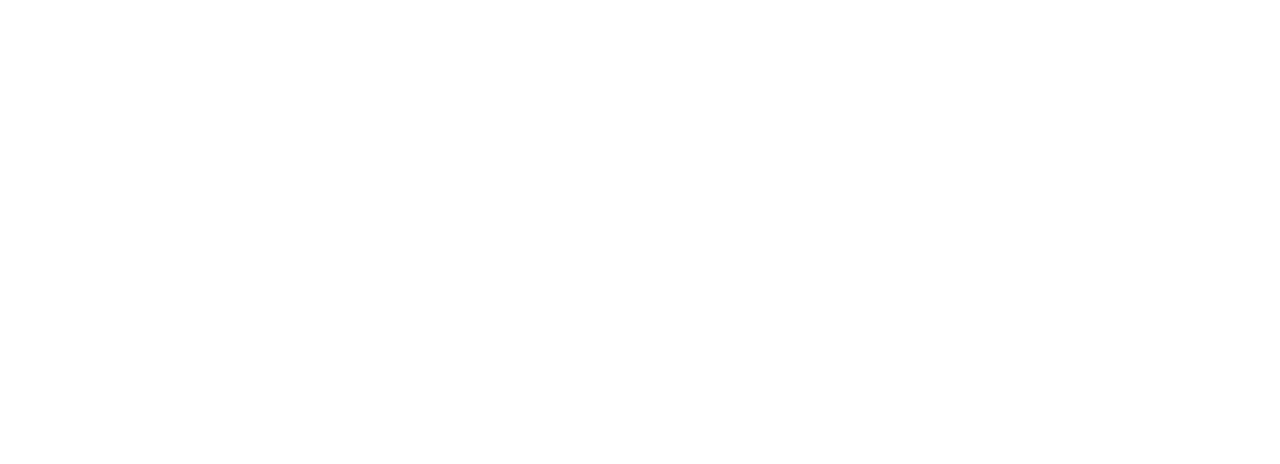
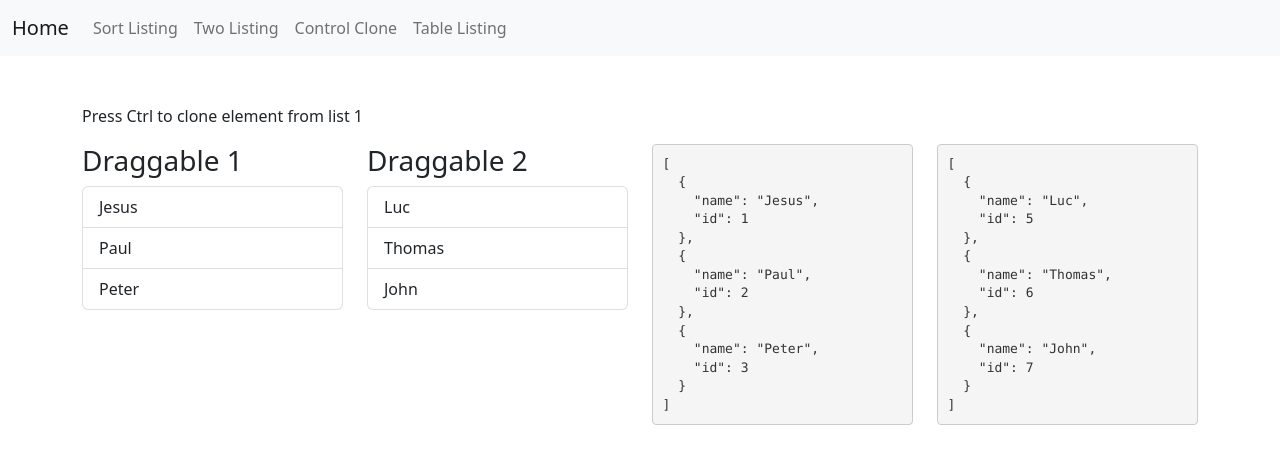
Before and after one commit to zorenleolumosbog/vue-drag-and-drop, a Vue app: page /control-clone in a window 1280 px wide. Before the commit this address had no page. Shown: the top 464 px of the page. Built offline with nearby package versions, Linux system fonts and the light colour scheme.

Commit message:
Add table drag sorting and cloning

```diff
--- a/src/router/index.js
+++ b/src/router/index.js
@@ -5,13 +5,23 @@ const router = createRouter({
   routes: [
     {
       path: '/',
+      name: 'sort-list',
+      component: () => import('../views/SortList.vue')
+    },
+    {
+      path: '/two-list',
       name: 'two-list',
       component: () => import('../views/TwoList.vue')
     },
     {
-      path: '/sorting-list',
-      name: 'sorting-list',
-      component: () => import('../views/SortingList.vue')
+      path: '/control-clone',
+      name: 'control-clone',
+      component: () => import('../views/ControlClone.vue')
+    },
+    {
+      path: '/table-list',
+      name: 'table-list',
+      component: () => import('../views/TableList.vue')
     }
   ]
 })
--- /dev/null
+++ b/src/views/ControlClone.vue
@@ -0,0 +1,137 @@
+<template>
+    <the-header></the-header>
+    <div class="container mt-5">
+        <div class="row">
+            <p>Press Ctrl to clone element from list 1</p>
+            <div class="col-3">
+                <h3>Draggable 1</h3>
+                <draggable
+                class="dragArea list-group"
+                :list="state.list1"
+                v-bind="dragOptions"
+                :clone="clone"
+                :group="{ name: 'people', pull: pullFunction }"
+                @start="start"
+                item-key="id"
+                >
+                <template #item="{ element }">
+                    <div class="list-group-item">
+                    {{ element.name }}
+                    </div>
+                </template>
+                </draggable>
+            </div>
+
+            <div class="col-3">
+                <h3>Draggable 2</h3>
+                <draggable
+                class="dragArea list-group"
+                v-bind="dragOptions"
+                :list="state.list2"
+                group="people"
+                item-key="id"
+                >
+                <template #item="{ element }">
+                    <div class="list-group-item">
+                    {{ element.name }}
+                    </div>
+                </template>
+                </draggable>
+            </div>
+
+            <div class="col-3">
+                <pre>{{ state.list1 }}</pre>
+            </div>
+
+            <div class="col-3">
+                <pre>{{ state.list2 }}</pre>
+            </div>
+        </div>
+        </div>
+  </template>
+
+<script setup lang="ts">
+    import TheHeader from './TheHeader.vue';
+    import draggable from 'vuedraggable';
+    import { ref, reactive, computed } from 'vue';
+
+    let idGlobal = 8;
+
+    const controlOnStart = ref(true);
+
+    const state = reactive({
+        list1: [
+          { name: "Jesus", id: 1 },
+          { name: "Paul", id: 2 },
+          { name: "Peter", id: 3 }
+        ],
+        list2: [
+          { name: "Luc", id: 5 },
+          { name: "Thomas", id: 6 },
+          { name: "John", id: 7 }
+        ],
+    });
+
+    const dragOptions = computed(() => {
+        return {
+            animation: 200,
+            group: "people",
+            disabled: false,
+            ghostClass: "ghost"
+        };
+    });
+
+    const clone = ({ name }) => {
+        return { name, id: idGlobal++ };
+    };
+    const pullFunction = () => {
+    return controlOnStart ? "clone" : true;
+    };
+    const start = ({ originalEvent }) => {
+        controlOnStart.value = originalEvent.ctrlKey;
+    };
+
+    const checkMove = (event: any) => {
+        console.log("Future index: " + event.draggedContext.futureIndex);
+    };
+</script>
+<style scoped>
+.flip-list-move {
+  transition: transform 0.5s;
+}
+.no-move {
+  transition: transform 0s;
+}
+.ghost {
+  background: #f0f0f0;
+  color: transparent;
+}
+.list-group {
+  min-height: 20px;
+}
+.list-group-item {
+  cursor: move;
+}
+.list-group-item i {
+  cursor: pointer;
+}
+pre {
+  display: block;
+  padding: 9.5px;
+  margin: 0 0 10px;
+  font-size: 13px;
+  line-height: 1.42857143;
+  color: #333;
+  word-break: break-all;
+  word-wrap: break-word;
+  background-color: #f5f5f5;
+  border: 1px solid #ccc;
+  border-radius: 4px;
+}
+.v-card {
+    background-color: #f5f5f5;
+    border: 1px solid #ccc;
+    border-radius: 4px;
+    padding: 9.5px;
+}
+</style>
--- a/src/views/SortingList.vue
+++ b/src/views/SortList.vue
@@ -1,4 +1,5 @@
 <template>
+    <the-header></the-header>
     <div class="container mt-5">
         <div class="row">
             <div class="col-2">
@@ -62,6 +63,7 @@
 </template>
 
 <script setup lang="ts">
+    import TheHeader from './TheHeader.vue';
     import draggable from 'vuedraggable';
     import { ref, reactive, computed } from 'vue';
 
@@ -110,8 +112,8 @@
   transition: transform 0s;
 }
 .ghost {
-  opacity: 0.5;
   background: #f0f0f0;
+  color: transparent;
 }
 .list-group {
   min-height: 20px;
--- /dev/null
+++ b/src/views/TableList.vue
@@ -0,0 +1,94 @@
+<template>
+    <the-header></the-header>
+    <div class="container mt-5">
+        <div class="row">
+            <div class="col-8">
+                <h3>Draggable table</h3>
+
+                <table class="table table-striped">
+                <thead class="thead-dark">
+                    <tr>
+                    <th scope="col">Id</th>
+                    <th scope="col">Name</th>
+                    <th scope="col">Sport</th>
+                    </tr>
+                </thead>
+                <draggable v-model="state.list"
+                    tag="tbody"
+                    v-bind="dragOptions"
+                    :move="checkMove"
+                    item-key="name">
+                    <template #item="{ element }">
+                    <tr>
+                        <td scope="row">{{ element.id }}</td>
+                        <td>{{ element.name }}</td>
+                        <td>{{ element.sport }}</td>
+                    </tr>
+                    </template>
+                </draggable>
+                </table>
+            </div>
+
+            <div class="col-3">
+                <pre>{{ state.list }}</pre>
+            </div>
+        </div>
+    </div>
+</template>
+
+<script setup lang="ts">
+    import TheHeader from './TheHeader.vue';
+    import draggable from 'vuedraggable';
+    import { ref, reactive, computed } from 'vue';
+
+    const dragging = ref(false);
+
+    const state = reactive({
+        list: [
+          { id: 1, name: "Abby", sport: "basket" },
+          { id: 2, name: "Brooke", sport: "foot" },
+          { id: 3, name: "Courtenay", sport: "volley" },
+          { id: 4, name: "David", sport: "rugby" }
+        ]
+    });
+
+    const dragOptions = computed(() => {
+      return {
+        animation: 200,
+        group: "people",
+        disabled: false,
+        ghostClass: "ghost"
+      };
+    });
+
+    const checkMove = (event: any) => {
+        console.log("Future index: " + event.draggedContext.futureIndex);
+    };
+</script>
+<style scoped>
+.ghost {
+  background: #f0f0f0;
+  color: transparent;
+}
+.table .thead-dark th {
+    color: #fff;
+    background-color: #343a40;
+    border-color: #454d55;
+}
+tr {
+  cursor: move;
+}
+pre {
+  display: block;
+  padding: 9.5px;
+  margin: 0 0 10px;
+  font-size: 13px;
+  line-height: 1.42857143;
+  color: #333;
+  word-break: break-all;
+  word-wrap: break-word;
+  background-color: #f5f5f5;
+  border: 1px solid #ccc;
+  border-radius: 4px;
+}
+</style>
--- /dev/null
+++ b/src/views/TheHeader.vue
@@ -0,0 +1,31 @@
+<template>
+    <nav class="navbar navbar-expand-lg bg-light">
+        <div class="container-fluid">
+            <router-link class="navbar-brand" to="/">Home</router-link>
+            <button class="navbar-toggler" type="button" data-bs-toggle="collapse" data-bs-target="#navbarNav" aria-controls="navbarNav" aria-expanded="false" aria-label="Toggle navigation">
+            <span class="navbar-toggler-icon"></span>
+            </button>
+            <div class="collapse navbar-collapse" id="navbarNav">
+            <ul class="navbar-nav">
+                <li class="nav-item">
+                    <router-link class="nav-link" to="/">Sort Listing</router-link>
+                </li>
+                <li class="nav-item">
+                    <router-link class="nav-link" to="/two-list">Two Listing</router-link>
+                </li>
+                <li class="nav-item">
+                    <router-link class="nav-link" to="/control-clone">Control Clone</router-link>
+                </li>
+                <li class="nav-item">
+                    <router-link class="nav-link" to="/table-list">Table Listing</router-link>
+                </li>
+            </ul>
+            </div>
+        </div>
+    </nav>
+</template>
+<script setup lang="ts">
+    import { useRouter } from 'vue-router';
+
+    const router = useRouter();
+</script>
--- a/src/views/TwoList.vue
+++ b/src/views/TwoList.vue
@@ -1,4 +1,5 @@
 <template>
+    <the-header></the-header>
     <div class="container mt-5">
         <div class="row">
             <div class="col-3">
@@ -82,6 +83,7 @@
 </template>
 
 <script setup lang="ts">
+    import TheHeader from './TheHeader.vue';
     import draggable from 'vuedraggable';
     import { ref, reactive, computed } from 'vue';
 
@@ -100,7 +102,6 @@
             { name: "Johnson", id: 7 }
         ]
     });
-
 
     const dragOptions = computed(() => {
       return {
@@ -123,8 +124,8 @@
   transition: transform 0s;
 }
 .ghost {
-  opacity: 0.5;
   background: #f0f0f0;
+  color: transparent;
 }
 .list-group {
   min-height: 20px;
```
